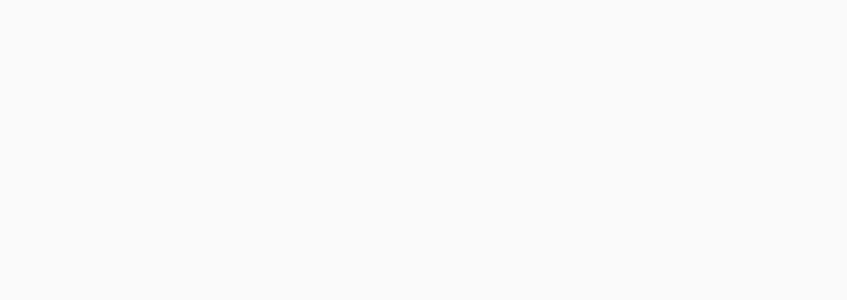
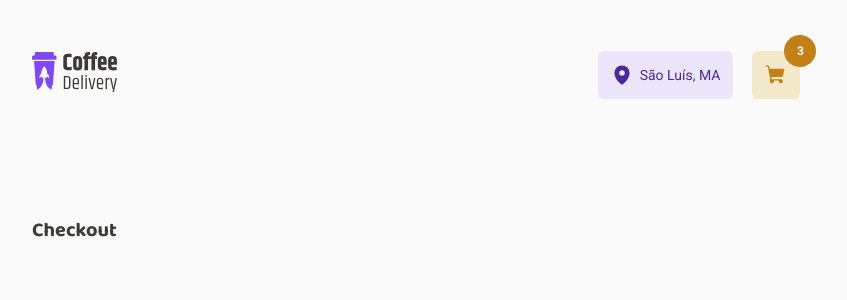
Before and after one commit to felipeWanderson/ignite-coffe-delivery, a React (Vite) app: page /checkout in a window 1280 px wide. Before the commit this address had no page. Shown: the top 300 px of the page, without its empty margins (224-1071 px from the left). Built offline with nearby package versions, Linux system fonts and the light colour scheme.

Commit message:
feat: create page checkout

```diff
--- a/src/Router.tsx
+++ b/src/Router.tsx
@@ -2,12 +2,14 @@ import { Route, Routes } from 'react-router-dom'
 import { DefaultLayout } from './layouts/DefaultLayout'
 
 import { Home } from './pages/Home'
+import { Checkout } from './pages/Checkout'
 
 export function Router() {
   return (
     <Routes>
       <Route path="/" element={<DefaultLayout />}>
         <Route path="/" element={<Home />} />
+        <Route path="/checkout" element={<Checkout />} />
       </Route>
     </Routes>
   )
--- a/src/components/Header/index.tsx
+++ b/src/components/Header/index.tsx
@@ -22,7 +22,7 @@ export function Header() {
           <MapPin size={22} weight="fill" />
           <span>São Luís, MA</span>
         </GeoLocalizationButton>
-        <NavLink to="#">
+        <NavLink to="/checkout">
           <ShoppingCart size={22} weight="fill" />
           <Notification>3</Notification>
         </NavLink>
--- /dev/null
+++ b/src/pages/Checkout/index.tsx
@@ -0,0 +1,9 @@
+import { CheckoutContainer } from './styles'
+
+export function Checkout() {
+  return (
+    <CheckoutContainer>
+      <h1>Checkout</h1>
+    </CheckoutContainer>
+  )
+}
--- /dev/null
+++ b/src/pages/Checkout/styles.ts
@@ -0,0 +1,5 @@
+import styled from 'styled-components'
+
+export const CheckoutContainer = styled.main`
+  padding: 4rem 16rem;
+`
```
